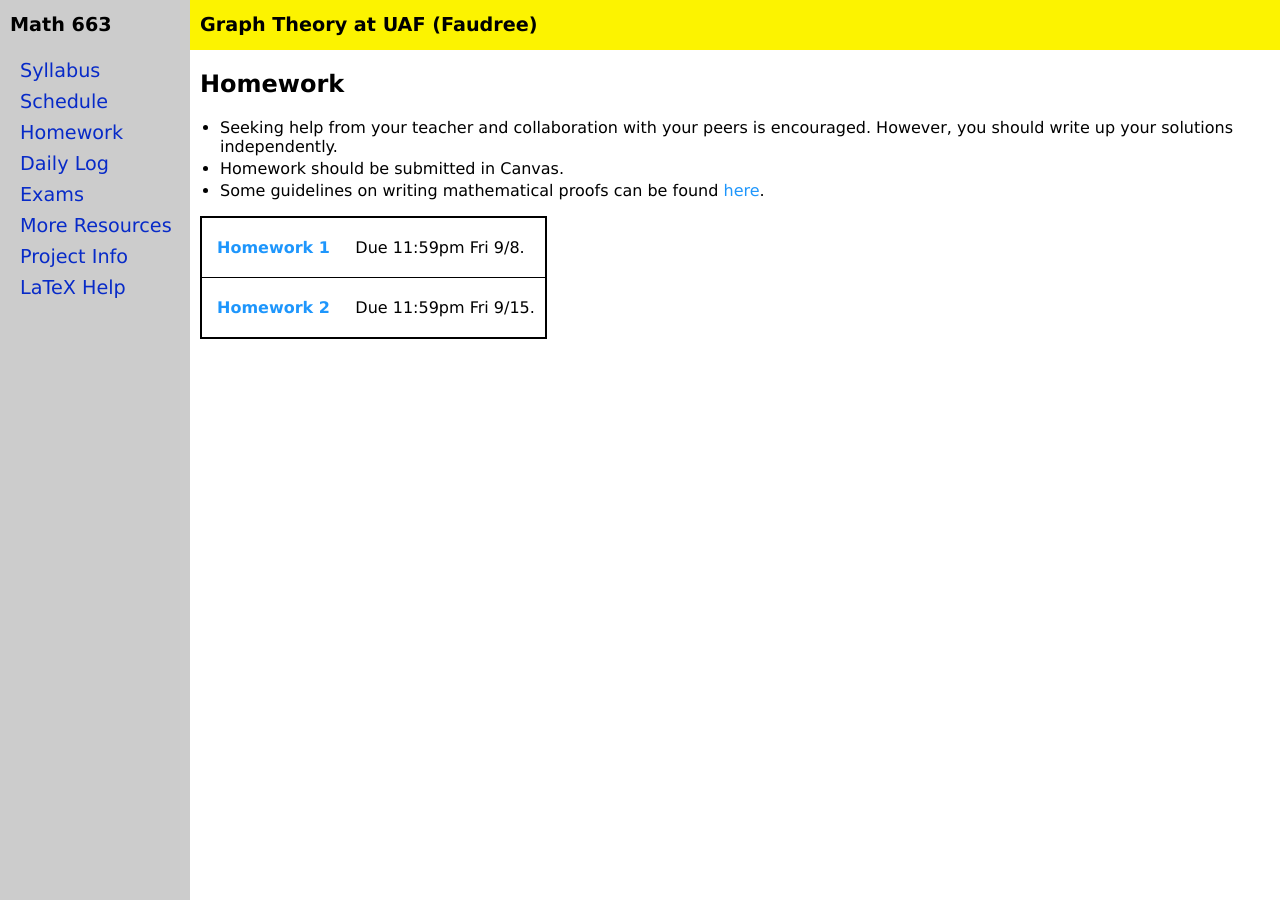
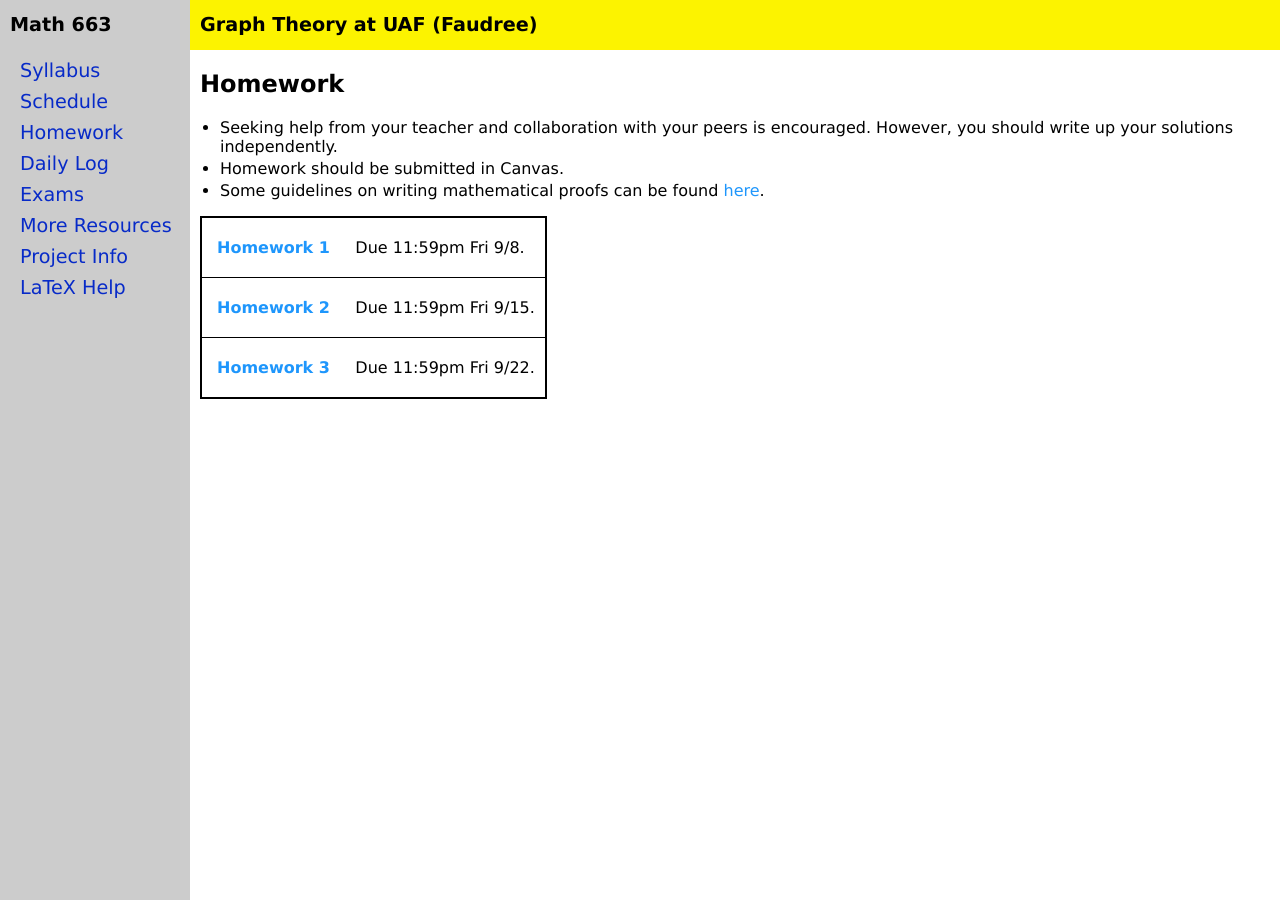
Before and after one commit to jrfaudree/GradGT, a Jekyll site: the page built from homework.md, in a window 1280 px wide. Built offline with Jekyll 4.4.1, drawn with Linux system fonts in a browser that asks for light colours.

Commit message:
Update homework.yml

```diff
--- a/_data/homework.yml
+++ b/_data/homework.yml
@@ -7,3 +7,6 @@ homework:
 - name: Homework 2
   due: 11:59pm Fri 9/15
   url: M663f23_hw2.pdf
+- name: Homework 3
+  due: 11:59pm Fri 9/22
+  url: M663f23_hw3
```
